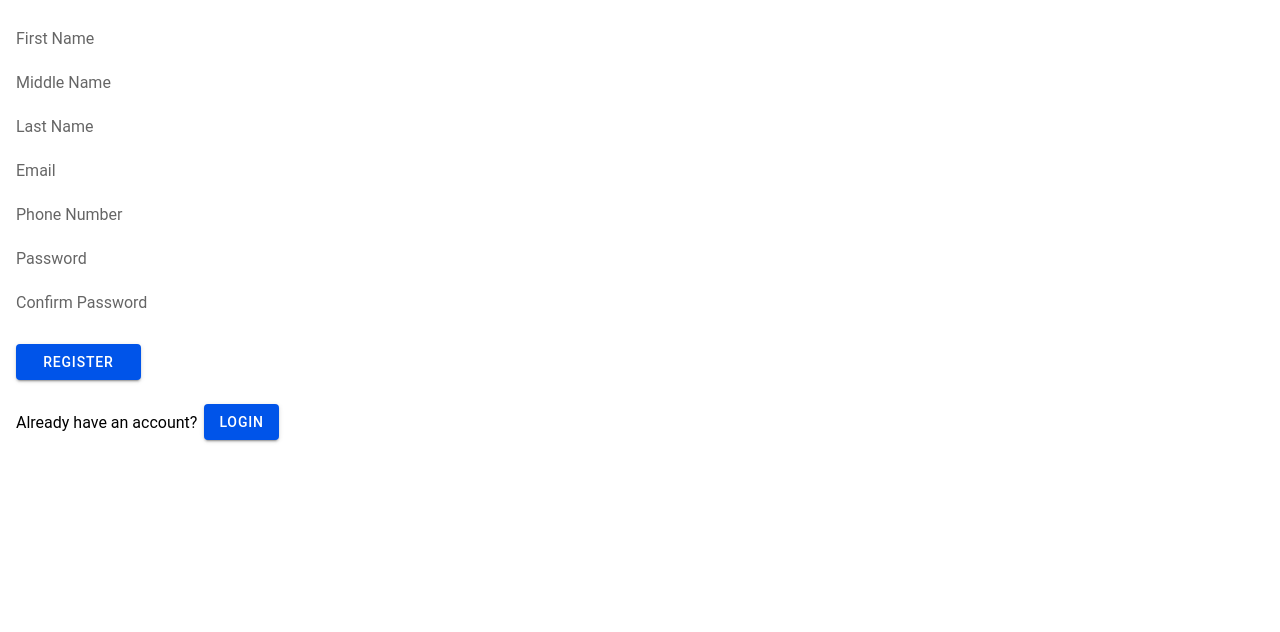
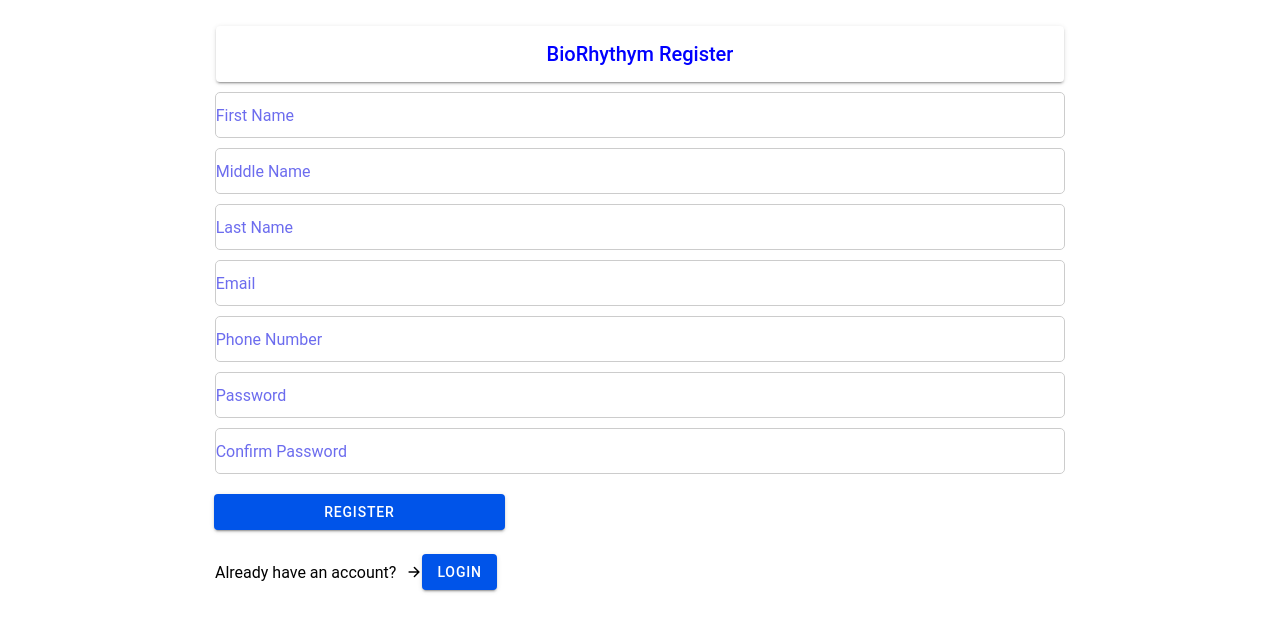
Before and after one commit to okonji-vic/authentication-ionic, a React (Vite) app: page /register in a window 1280 px wide. Shown: the top 632 px of the page. Built offline with nearby package versions, Linux system fonts and the light colour scheme.

Commit message:
login/register page styling

```diff
--- a/src/components/LoginPage.css
+++ b/src/components/LoginPage.css
@@ -22,6 +22,34 @@
     display: inline-block;
     vertical-align: middle;
   }
+  @keyframes bounce {
+    0%, 100% {
+      transform: translateY(0);
+    }
+    50% {
+      transform: translateY(-10px);
+    }
+  }
+
+  @keyframes bounceForward {
+    0%, 100% {
+      transform: translateX(0);
+    }
+    50% {
+      transform: translateX(10px);
+    }
+  }
+
+  .bounce {
+    animation: bounce 1s infinite ease-in-out;
+  }
+
+  .bounce-forward {
+    animation: bounceForward 1s infinite ease-in-out;
+    margin-right: 8px;
+    vertical-align: middle;
+  }
+
 
 
 
--- a/src/components/LoginPage.tsx
+++ b/src/components/LoginPage.tsx
@@ -1,6 +1,8 @@
 import React, { useState } from "react";
-import { IonButton, IonInput, IonContent, IonPage } from "@ionic/react";
+import { IonButton, IonInput, IonContent, IonPage, IonIcon } from "@ionic/react";
+import { addCircleOutline, arrowDownOutline } from "ionicons/icons";
 import { useHistory } from "react-router";
+
 import { login } from "../api"; // Import API functions
 import "./LoginPage.css";
 
@@ -62,6 +64,9 @@ const LoginPage: React.FC = () => {
               Login
             </IonButton>
             <p className="register-parag">Don't have an account?</p>
+            <IonIcon icon={arrowDownOutline} className="bounce" />
+
+
             <IonButton
              className="button-regis"
             onClick={() => history.push("/register")}
--- a/src/components/RegisterPage.css
+++ b/src/components/RegisterPage.css
@@ -1,5 +1,20 @@
-
-
+.register-page {
+  display: flex;
+  justify-content: center;
+  align-items: center;
+  height: 100vh;
+  max-width: 900px;
+  margin: 0 auto;
+}
+.input-field {
+  display: block;
+  width: 98%;
+  padding: 100px;
+  margin: 10px auto;
+  border: 1px solid #ccc;
+  border-radius: 5px;
+  color: rgb(11, 11, 227);
+}
 .button-login {
   color: white;
   cursor: pointer;
@@ -8,20 +23,20 @@
 }
 
 .button-register {
-    display: flex;
-    width: 10%;
-    margin: 20px 0;
+  display: flex;
+  width: 33.5%;
+  margin: 20px 8px;
 }
 
 .login-parag {
- display: inline;
+  display: inline;
   margin-top: 20px;
-  margin-right: 5px;
+  margin-left: 9px;
   vertical-align: middle;
 }
 
 @media (max-width: 768px) {
   .button-register {
-    width: 100%;
+    width: 96%;
   }
 }
--- a/src/components/RegisterPage.tsx
+++ b/src/components/RegisterPage.tsx
@@ -1,5 +1,6 @@
 import React, { useState } from "react";
-import { IonButton, IonInput, IonContent, IonPage } from "@ionic/react";
+import { IonButton, IonInput, IonContent, IonPage, IonCard, IonCardHeader, IonCardTitle, IonIcon } from "@ionic/react";
+import { arrowForwardOutline } from "ionicons/icons";
 import { useHistory } from "react-router";
 import { register } from "../api";
 import "./RegisterPage.css";
@@ -56,10 +57,15 @@ const RegisterPage: React.FC = () => {
 
 
   return (
-    <IonPage>
+    <IonPage className="register-page">
       <IonContent className="ion-padding">
         <form onSubmit={handleRegister}>
           <div className="register-container">
+            <IonCard className="register-card">
+            <IonCardHeader>
+                <IonCardTitle className="ion-text-center" style={{color:"blue"}}>BioRhythym Register</IonCardTitle>
+              </IonCardHeader>
+            </IonCard>
             <IonInput
               className="input-field"
               placeholder="First Name"
@@ -127,6 +133,8 @@ const RegisterPage: React.FC = () => {
               Register
             </IonButton>
             <p className="login-parag">Already have an account?</p>
+            <IonIcon icon={arrowForwardOutline} className="bounce-forward" />
+
             <IonButton
               className="button-login"
               onClick={() => history.push("/login")}
```
